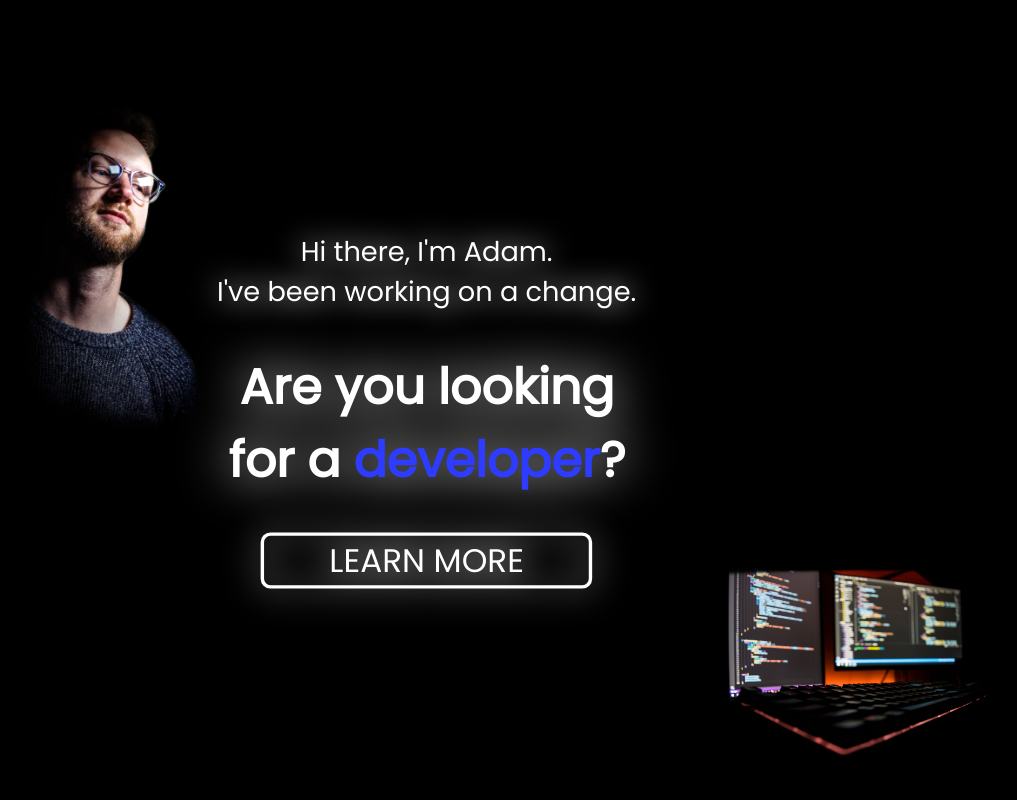
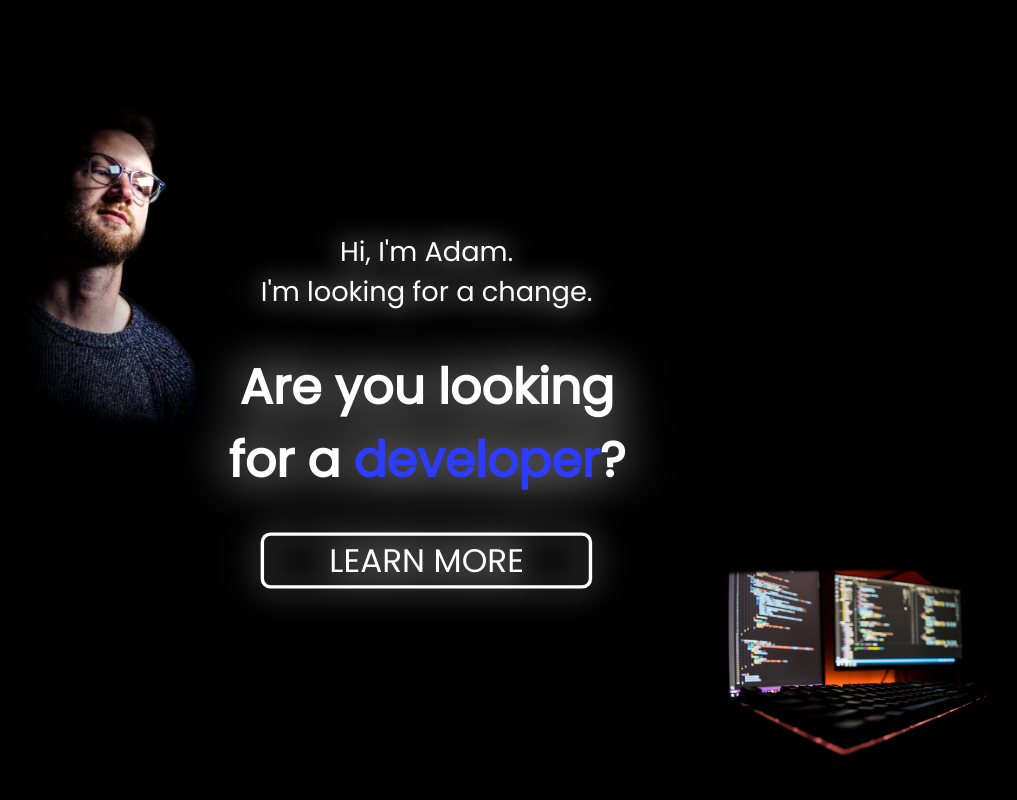
Before and after one commit to AdamWandoch/adamwandoch.com, a PHP site: page / in a window 1280 px wide. Shown: the whole page, without its empty margins (213-1230 px from the left). Run offline with PHP 8.4, Linux system fonts and the light colour scheme.

Commit message:
updated text and favicon

```diff
--- a/css/new_intro_style.css
+++ b/css/new_intro_style.css
@@ -15,6 +15,7 @@ html {
   height: 100%;
   max-width: 100%;
   overflow-x: hidden;
+  overflow-y: hidden;
 }
 
 body {
--- a/new_intro.html
+++ b/new_intro.html
@@ -7,6 +7,7 @@
       name="viewport"
       content="width=device-width, initial-scale=1.0 maximum-scale=1.0"
     />
+    <link rel="shortcut icon" href="img/icons8-code-90.png" type="image/x-icon">
     <link rel="preconnect" href="https://fonts.googleapis.com/" />
     <link rel="stylesheet" href="css/new_intro_style.css" />
     <link
@@ -25,8 +26,8 @@
         />
       </aside>
       <article>
-        <p>Hi there, I'm Adam.</p>
-        <p>I've been working on a change.</p>
+        <p>Hi, I'm Adam.</p>
+        <p>I'm looking for a change.</p>
         <h1>
           Are&nbsp;you&nbsp;looking <br />
           for&nbsp;a&nbsp;<span id="developer">developer</span>?
```
Also changed, not shown: img/icons8-code-30.png (added), img/icons8-code-60.png (added), img/icons8-code-90.png (added).
